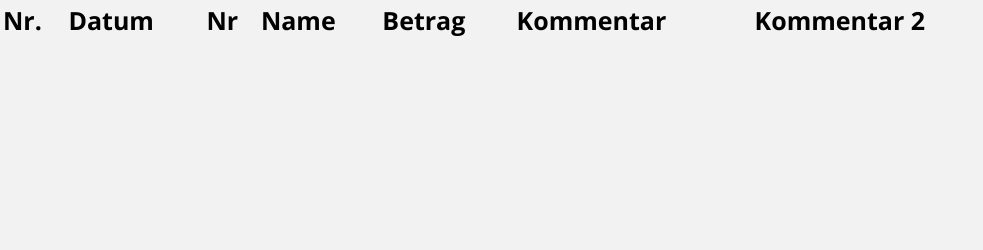
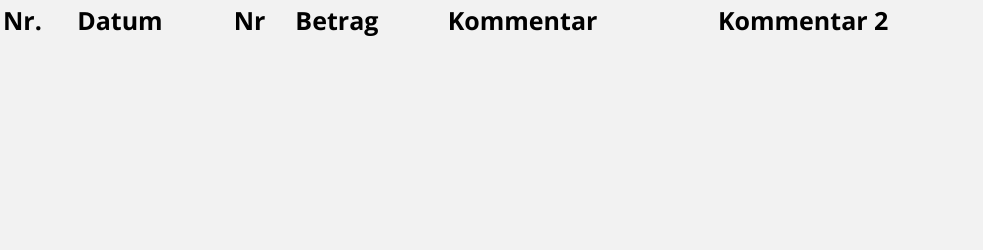
Before and after one commit to joehubi/KOOP, a Django app: page /Konto/add2/ in a window 1280 px wide. Shown: the part 169-419 px from the top of the page, without its empty margins (0-983 px from the left). Run offline with Django 4.2, Linux system fonts and the light colour scheme; data that the repository does not hold is empty; parts of the project's set-up code (start-up, migrations or seed data) failed here and were passed over.

Commit message:
Spalte Name entfernt in Konto-HTML

```diff
--- a/mylist/templates/Koop_Konto.html
+++ b/mylist/templates/Koop_Konto.html
@@ -47,7 +47,6 @@
                 <th>Nr.</th>
                 <th>Datum</th>
                 <th>Nr</th>
-                <th>Name</th>
                 <th>Betrag</th>
                 <th>Kommentar</th>
                 <th>Kommentar 2</th>
@@ -60,7 +59,6 @@
                     <td>{{ row.id }}</td>
                     <td>{{ row.created_at }}</td>
                     <td>{{ row.nr }}</td>
-                    <td>{{ row.name }}</td>
                     <td>{{ row.cashflow }}</td>
                     <td>{{ row.comment }}</td>
                     <td>{{ row.comment2 }}</td>
```
Also changed, not shown: 1 other file.
